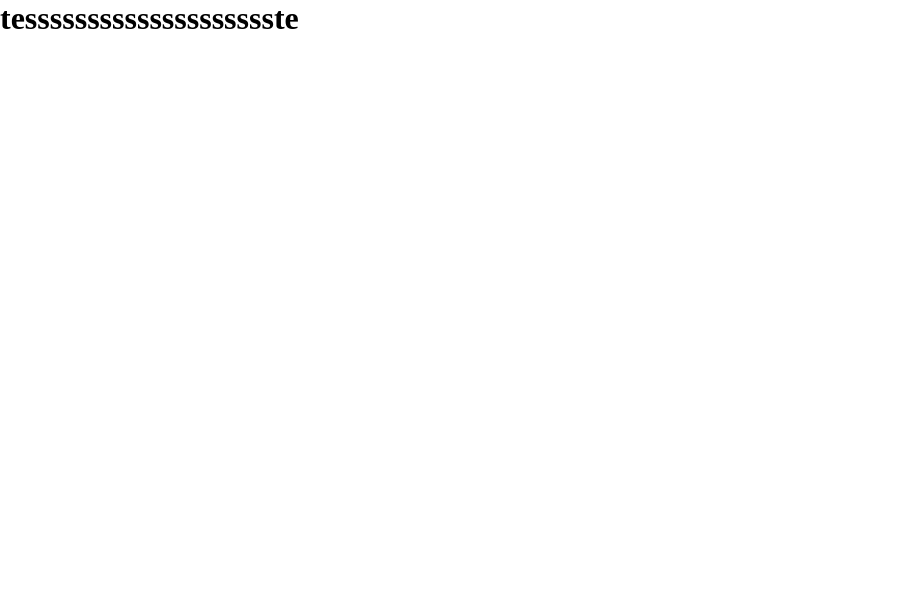
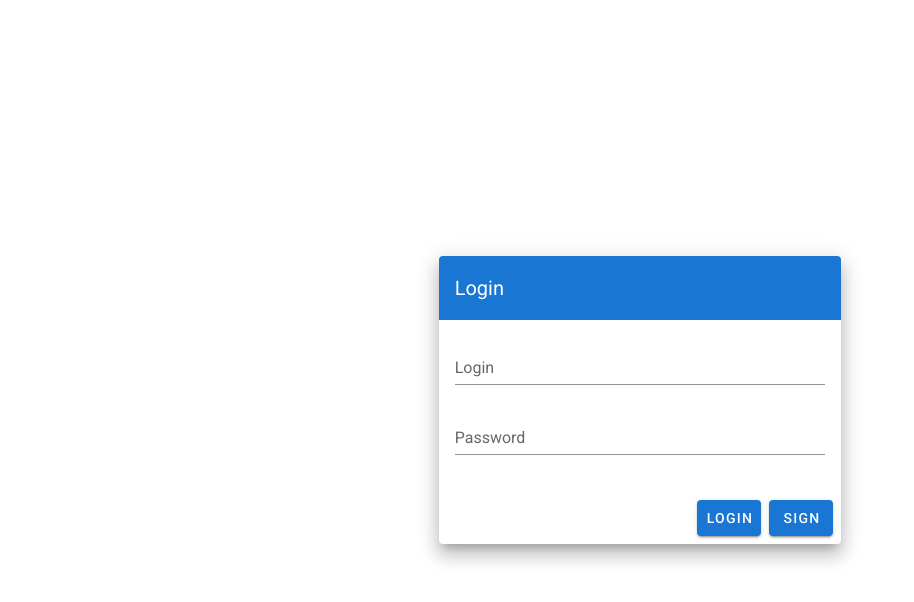
Before and after one commit to mauriliosfc/Front-TCC, a Vue app: page /#/login in a window 1280 px wide. Shown: the top 602 px of the page, without its empty margins (0-914 px from the left). Built offline with nearby package versions, Linux system fonts and the light colour scheme.

Commit message:
integração com firebase

```diff
--- a/package.json
+++ b/package.json
@@ -9,11 +9,13 @@
   },
   "dependencies": {
     "core-js": "^3.6.4",
+    "firebase": "^7.9.3",
     "vue": "^2.6.11",
     "vue-router": "^3.1.6",
     "vuetify": "^2.2.15"
   },
   "devDependencies": {
+    "@mdi/font": "^4.9.95",
     "@nuxtjs/vuetify": "^1.11.0",
     "@vue/cli-plugin-babel": "~4.2.0",
     "@vue/cli-plugin-eslint": "~4.2.0",
--- a/src/components/Login.vue
+++ b/src/components/Login.vue
@@ -1,10 +1,74 @@
 <template>
-  <h1>tesssssssssssssssssssste</h1>
+  <v-app id="inspire">
+    <v-content>
+      <v-container class="fill-height" fluid>
+        <v-row align="center" justify="center">
+          <v-col cols="12" sm="8" md="4">
+            <v-card class="elevation-12">
+              <v-toolbar color="primary" dark flat>
+                <v-toolbar-title>Login</v-toolbar-title>
+              </v-toolbar>
+              <v-card-text>
+                <v-form>
+                  <v-text-field label="Login" v-model="email" name="login" type="text" />
+
+                  <v-text-field
+                    id="password"
+                    v-model="password"
+                    label="Password"
+                    name="password"
+                    type="password"
+                  />
+                </v-form>
+              </v-card-text>
+              <v-card-actions>
+                <v-spacer />
+                <v-btn color="primary" @click="login">Login</v-btn>
+                <v-btn color="primary" @click="register">Sign</v-btn>
+              </v-card-actions>
+            </v-card>
+          </v-col>
+        </v-row>
+      </v-container>
+    </v-content>
+  </v-app>
 </template>
 
 <script>
+import firebase from "firebase";
+
 export default {
-  name: "Login"
+  name: "Login",
+  data() {
+    return {
+      password: null,
+      email: null
+    };
+  },
+  methods: {
+    login() {
+      firebase
+        .auth()
+        .signInWithEmailAndPassword(this.email, this.password)
+        .then(() => {
+          this.$router.replace("home");
+        })
+        .catch(err => {
+          this.error = err.message;
+        });
+    },
+    register() {
+      firebase
+        .auth()
+        .createUserWithEmailAndPassword(this.email, this.password)
+        .then(() => {
+          this.$router.replace("home");
+        })
+        .catch(err => {
+          alert(err.message);
+        });
+    }
+  }
 };
 </script>
 
--- a/src/main.js
+++ b/src/main.js
@@ -2,11 +2,27 @@ import Vue from 'vue'
 import vuetify from './plugins/vuetify';
 import router from './router'
 import App from './App.vue'
+import * as firebase from "firebase";
+
 
 Vue.config.productionTip = false
+
+const firebaseConfig = {
+  apiKey: "AIzaSyAiidAoYhftBa2S5Rj4tqP5UOO2bbR9GfM",
+  authDomain: "infectionprediction.firebaseapp.com",
+  databaseURL: "https://infectionprediction.firebaseio.com",
+  projectId: "infectionprediction",
+  storageBucket: "infectionprediction.appspot.com",
+  messagingSenderId: "1088378245091",
+  appId: "1:1088378245091:web:5ee65a500a98e085581ad6",
+  measurementId: "G-66Q4SCE0MV"
+};
+
+firebase.initializeApp(firebaseConfig)
 
 new Vue({
   vuetify,
   router,
+  firebase,
   render: h => h(App)
 }).$mount('#app')
--- a/src/plugins/vuetify.js
+++ b/src/plugins/vuetify.js
@@ -1,7 +1,11 @@
+import '@mdi/font/css/materialdesignicons.css' // Ensure you are using css-loader
 import Vue from 'vue';
 import Vuetify from 'vuetify/lib';
 
 Vue.use(Vuetify);
 
 export default new Vuetify({
+    icons: {
+        iconfont: 'mdi', // default - only for display purposes
+    },
 });
--- a/src/router.js
+++ b/src/router.js
@@ -18,5 +18,10 @@ export default new Router({
             path: '/',
             component: Home
         },
+        {
+            name: 'home',
+            path: '/home',
+            component: Home
+        },
     ],
 })
```
Also changed, not shown: 1 other file (tests, documents, lock files or other folders).
